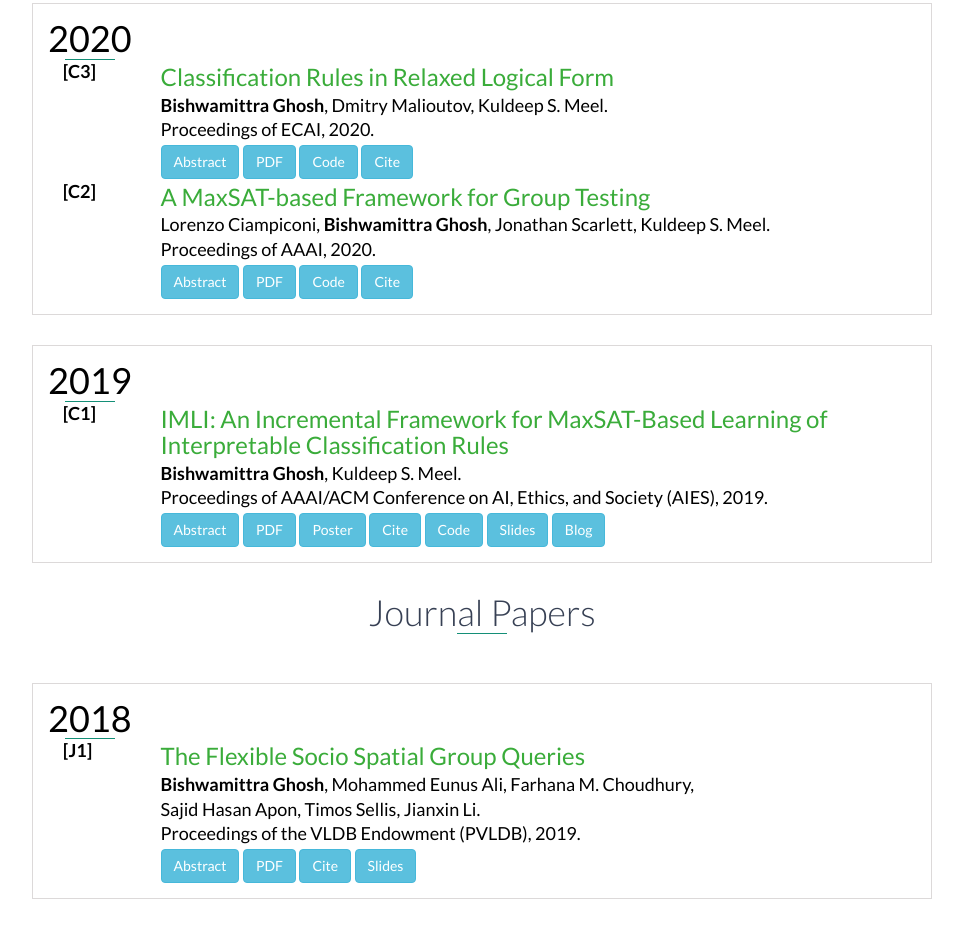
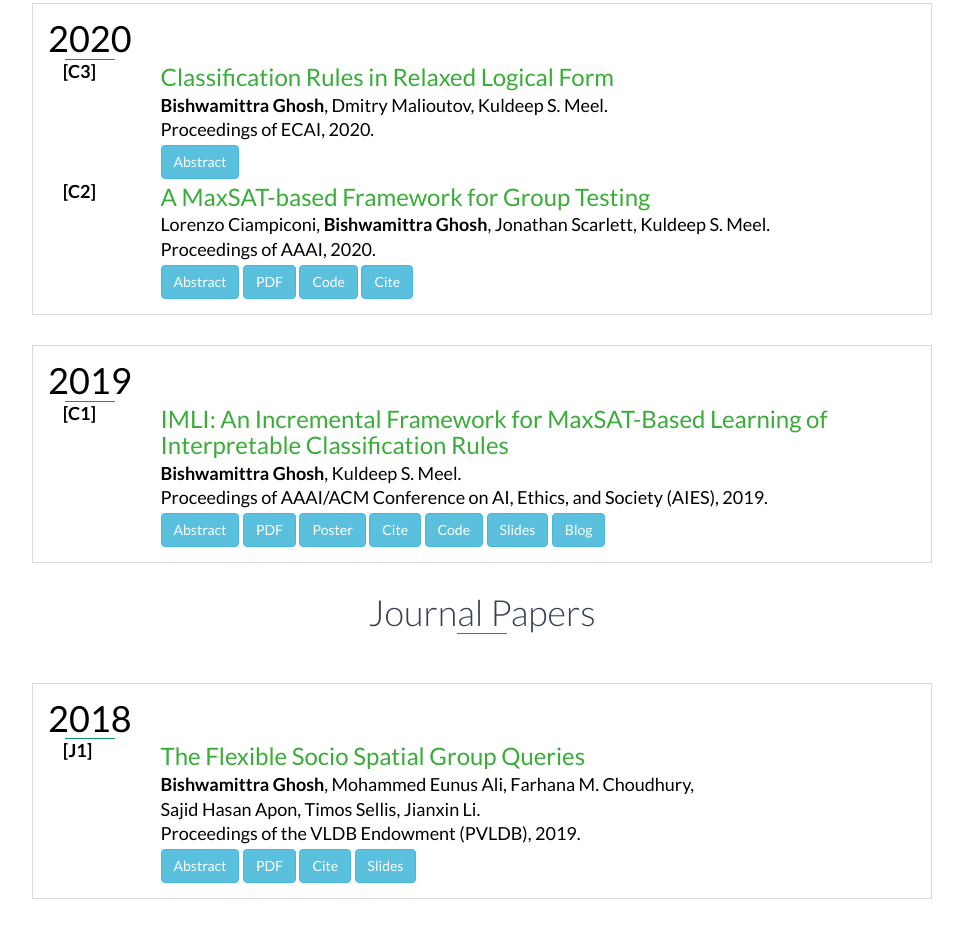
Before and after one commit to bishwamittra/bishwamittra.github.io, a website: page index.html in a window 1280 px wide. Shown: the part 786-1712 px from the top of the page, without its empty margins (158-1121 px from the left). Drawn offline with nearby package versions, Linux system fonts and the light colour scheme.

Commit message:
removing ecai paper

```diff
--- a/index.html
+++ b/index.html
@@ -113,10 +113,10 @@
 
                         <h4>Proceedings of ECAI, 2020.</h4>
                         <button type="button" class="btn  btn-info collapsed" data-toggle="collapse" data-target="#crr">Abstract</button>
-                          <a href="publication/ecai_2020/paper.pdf" class="btn btn-info" role="button">PDF</a>
+                        <!-- <a href="publication/ecai_2020/paper.pdf" class="btn btn-info" role="button">PDF</a>
                         <a href="https://github.com/meelgroup/crr
                         " class="btn btn-info" role="button">Code</a>
-                        <a href="publication/ecai_2020/paper.bib" class="btn btn-info" role="button">Cite</a>
+                        <a href="publication/ecai_2020/paper.bib" class="btn btn-info" role="button">Cite</a> -->
                         <div id="crr" class="collapse">
                             <p align="justify">
                                 ML algorithms that produce rule-based predictions in
```
Also changed, not shown: publications.html (+2 -2 lines), 4 other files.
